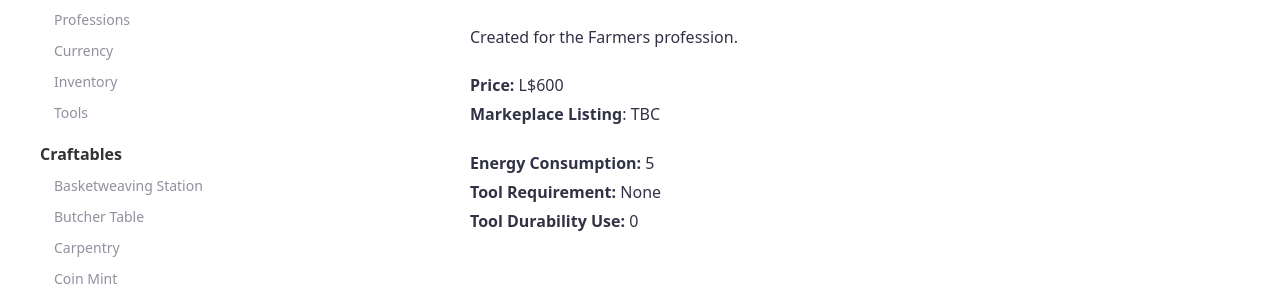
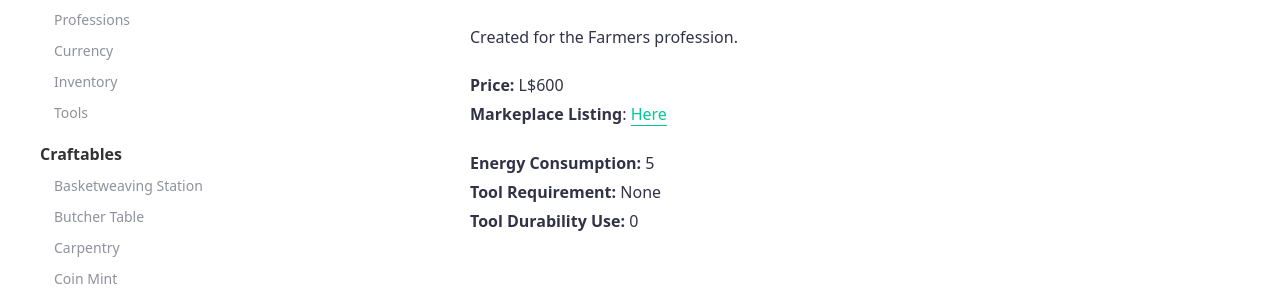
Before and after one commit to SLColonies/Public, a Jekyll site: the page built from _docs/pottery.md, in a window 1280 px wide and 900 px high. Shown: the part 339-630 px from the top of the window. Built offline with Jekyll 4.4.1, drawn with Linux system fonts in a browser that asks for light colours.

Commit message:
Update pottery.md

```diff
--- a/_docs/pottery.md
+++ b/_docs/pottery.md
@@ -8,7 +8,7 @@ The pottery table allows players to craft various sizes of pots and jars. These
 Created for the Farmers profession.
 
 **Price:** L$600<br>
-**Markeplace Listing**: TBC<br>
+**Markeplace Listing**: [Here](https://marketplace.secondlife.com/p/SLC-Craftables-Pottery-Table/19235090)<br>
 
 **Energy Consumption:** 5<br>
 **Tool Requirement:** None<br>
```
